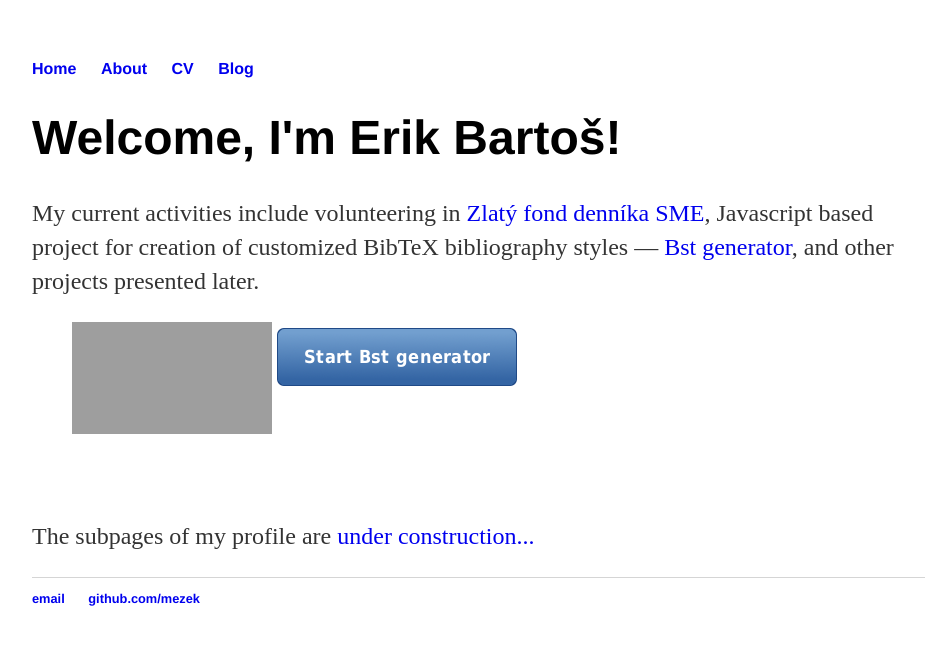
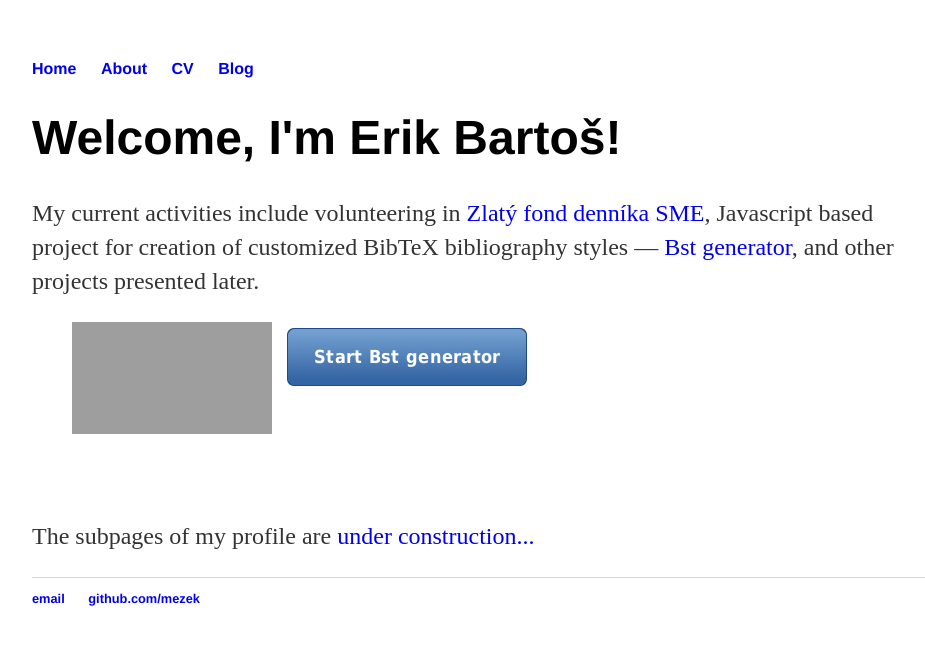
Before and after one commit to Mezek/mezek.github.io, a Jekyll site: the page built from index.html, in a window 1280 px wide. Shown: the top 645 px of the page, without its empty margins (160-1085 px from the left). Built offline with Jekyll 4.4.1, drawn with Linux system fonts in a browser that asks for light colours; grey boxes are pictures that could not be loaded.

Commit message:
Update main.css

```diff
--- a/css/main.css
+++ b/css/main.css
@@ -47,6 +47,7 @@ ul.projects li {
     list-style: none;
     display: inline-block;
     vertical-align: top;
+    padding: 0 10px 0 0;
 }
 
 
```
